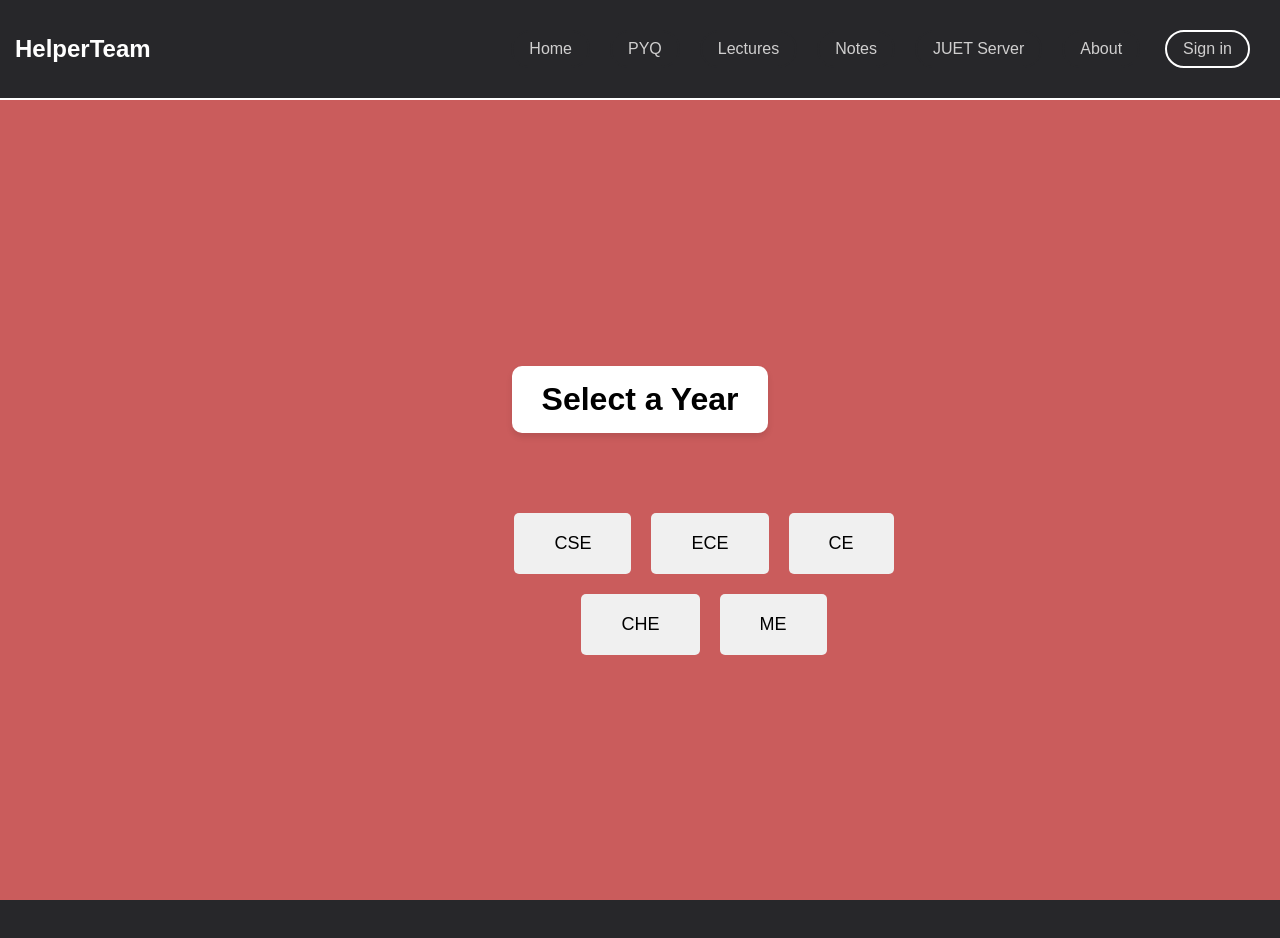
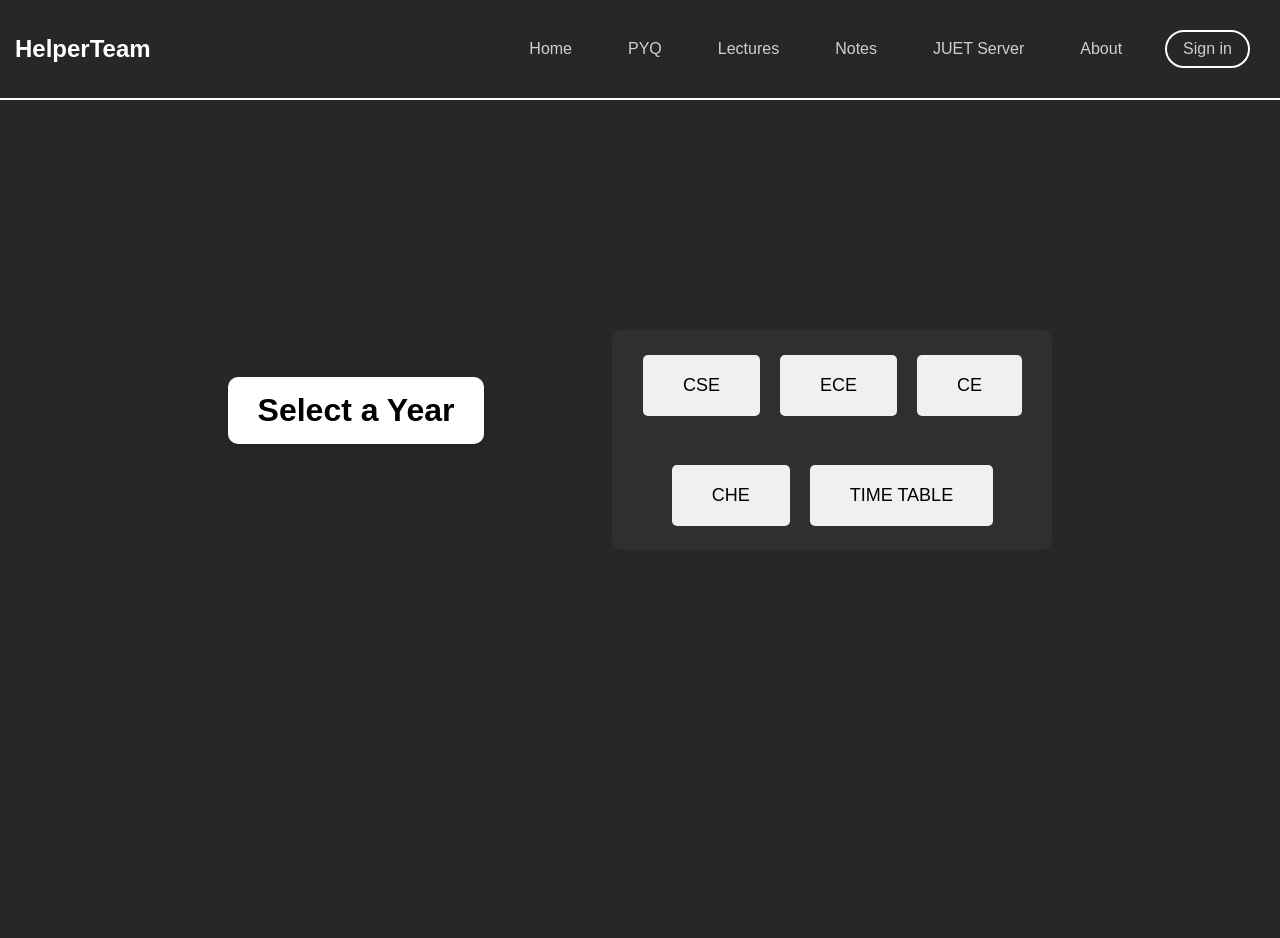
Before and after one commit to Indranil102/Helper_Team, a React (Create React App) app: page /juetserver in a window 1280 px wide. Shown: the top 938 px of the page. Before the commit the page ends 900 px from the top, so only its background shows below. Built offline with nearby package versions, Linux system fonts and the light colour scheme; a web font is replaced by a local one.

Commit message:
department css updated

```diff
--- a/src/Pages/Juetserver/Juetserver.jsx
+++ b/src/Pages/Juetserver/Juetserver.jsx
@@ -6,13 +6,7 @@ const Juetserver = () => {
     <>
 
      <SelectDepartment/>
-
-
-
-    <div className="juetserver-container">
-    <h1>JUET Server</h1>
-    </div>
-  </>
+     </>
   )
 }
 
--- a/src/Pages/SelectDepartment/SelectDepartment.css
+++ b/src/Pages/SelectDepartment/SelectDepartment.css
@@ -1,21 +1,26 @@
 
 .mom{
-  background-color: #f0f0f0;
+  background-color: #27272A;
   position: relative;
+  width: 100vw;
+  height: 120vh;
+  overflow: hidden;
+  padding: 0;
+  margin: 0;
+}
 
-}
 .select-year-fullscreen {
   display: flex;
-  flex-direction: column;
-  align-items: center;
+  flex-direction: row;
+  align-items:center;
   justify-content: center;
-  position: absolute;
-  height: 100vh;
-  width: 100vw; /* Full viewport width */
+  height: 80vh;
+  width: 100%; /* Full viewport width */
   text-align: center; /* Center text elements inside the container */
-  background-color: #ca5c5c; /* Optional background color */
+   /* Optional background color */
   margin: 0; /* Remove default margin */
   padding: 0; /* Remove default padding */
+  overflow: hidden;
 }
 
 h1 {
@@ -28,14 +33,27 @@ h1 {
   margin-bottom: 40px; /* Space between the title and buttons */
   display: inline-block; /* Allows the background to wrap tightly around the text */
   box-shadow: 0px 4px 6px rgba(0, 0, 0, 0.1); /* Subtle shadow for a lifted effect */
+  overflow: hidden;
 }
 
 .container {
   display: flex;
-  gap: 20px; /* Space between buttons */
-  justify-content: center; /* Center buttons horizontally */
-  align-items: center; /* Center buttons vertically */
-  flex-wrap: wrap; /* Allow buttons to wrap to the next line if needed */
+  flex-direction: row;
+  align-items: center;
+  justify-content: center;
+  gap: auto; /* Space between buttons */
+   /* Center buttons horizontally */
+   /* Center buttons vertically */
+   /* Allow buttons to wrap to the next line if needed */
+  background-color: #2f2f32;
+   overflow: hidden;
+   height: 25vh;
+   width: 50vw;
+  padding-bottom: 20px;
+  padding-left: 20px;
+  padding-right: 20px;
+  border-radius: 10px;
+
 }
 
 .box {
@@ -44,9 +62,12 @@ h1 {
   border-radius: 5px;
   background-color: #f0f0f0;
   color: #000000;
+  margin:0;
   font-size: 18px;
   cursor: pointer;
   transition: background-color 0.3s, transform 0.3s;
+  margin-top: 20px;
+  overflow: hidden;
 }
 
 .box:hover {
--- a/src/Pages/SelectDepartment/SelectDepartment.jsx
+++ b/src/Pages/SelectDepartment/SelectDepartment.jsx
@@ -6,21 +6,13 @@ const SelectDepartment = () => {
       <div className="select-year-fullscreen">
           <h1>Select a Year</h1>
           <div className="container">
-            <button className="box">
-              CSE
-            </button>
-            <button className="box"  >
-              ECE
-            </button>
-            <button className="box" >
-             CE
-            </button>
-            <button className="box"  >
-              CHE
-            </button>
-            <button className="box"  >
-               ME
-            </button>
+          <a href="https://drive.google.com/drive/folders/1Ve3D7nfETE1Z-Ex5iLa6Uywi6QDuLhgc?usp=drive_link"><button className="box"  >CSE</button></a>
+          <a href="https://drive.google.com/drive/folders/1HeXlS04ETkFbdHKPsdzN8Y_eLKyVfk-D?usp=drive_link"><button className="box"  >ECE</button></a>
+          <a href="https://drive.google.com/drive/folders/1pVsuiayY0BN6SGg28zz1HNVqlEwY-RV_?usp=drive_link"><button className="box"  >CE</button></a>
+          <a href="https://drive.google.com/drive/folders/10CWI-bAk3obokvtyr6LFzFQQrCPOSjQd?usp=drive_link"><button className="box"  >CHE</button></a>
+
+          <a href="https://drive.google.com/drive/folders/1pVsuiayY0BN6SGg28zz1HNVqlEwY-RV_?usp=drive_link"><button className="box"  >TIME TABLE</button></a>
+
           </div>
         </div>
     </div>
```
